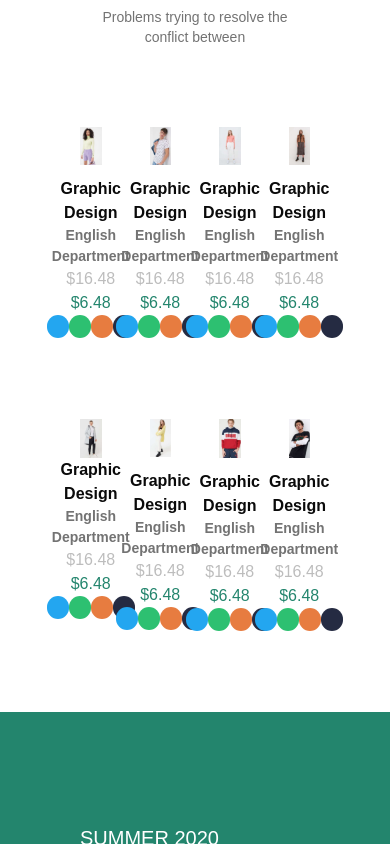
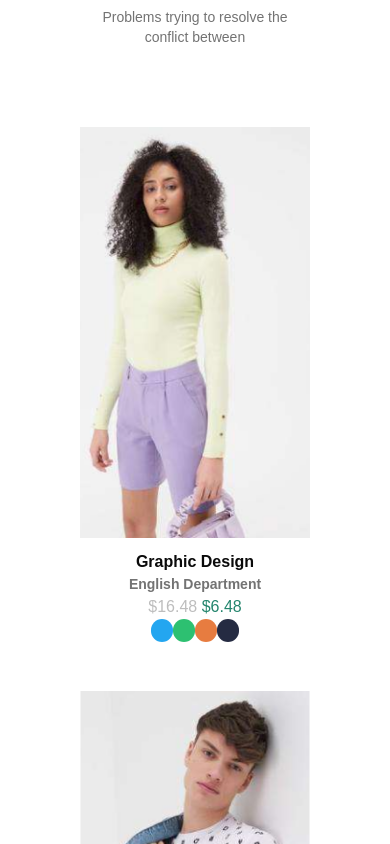
Before and after one commit to Faizfahim/hackathon, a Next.js app: page / in a window 390 px wide. Shown: the part 2560-3404 px from the top of the page. Built offline with nearby package versions, Linux system fonts and the light colour scheme.

Commit message:
first commit

```diff
--- a/components/Section/section_2.tsx
+++ b/components/Section/section_2.tsx
@@ -11,7 +11,7 @@ const Section_2 = () => {
                     <h1 className='text-2xl font-bold'>BESTSELLER PRODUCTS</h1>
                     <p className='text-sm text-[#737373]'>Problems trying to resolve the conflict between </p>
                 </div>
-                <div className='grid grid-cols-4 gap-12'>
+                <div className='grid md:grid-cols-4 gap-12 sm:grid-cols-1'>
                     <div className='flex flex-col gap-3 items-center'>
                         <Image
                         src='/images/product-cover-5.png'
@@ -101,7 +101,7 @@ const Section_2 = () => {
                         </div>
                     </div>
                 </div>
-                <div className='grid grid-cols-4 gap-12'>
+                <div className='grid md:grid-cols-4 gap-12 sm:grid-cols-1'>
                     <div className='flex flex-col items-center'>
                         <Image
                         src='/images/product-cover-5-4.png'
--- a/components/Section/section_3.tsx
+++ b/components/Section/section_3.tsx
@@ -7,7 +7,7 @@ const Section_3 = () => {
   return (
     <section className='section-3 w-full'>
         <div className='container'>
-            <div className='grid sm:grid-cols-2 lg:gap-3 sm:gap-32'>
+            <div className='grid sm:grid-cols-1 lg:gap-3 sm:gap-32'>
                 <div className='lg:col-start-1 lg:col-end-6 lg:row-start-1 lg:row-end-6 flex items-center'>
                     <div className='s3-content'>
                         <p className='text-xl'>SUMMER 2020</p>
--- a/components/Section/section_4.tsx
+++ b/components/Section/section_4.tsx
@@ -6,7 +6,7 @@ const Section_4 = () => {
   return (
     <section className='section-4 sm:py-10'>
         <div className='container'>
-            <div className='lg:flex sm:grid grid-cols-2 gap-4'>
+            <div className='lg:flex sm:grid lg:grid-cols-2 sm:grid-cols-1 gap-4'>
                 <div className=''>
                     <Image
                     src='/images/asian-woman-man-with-winter-clothes 1.png'
```
